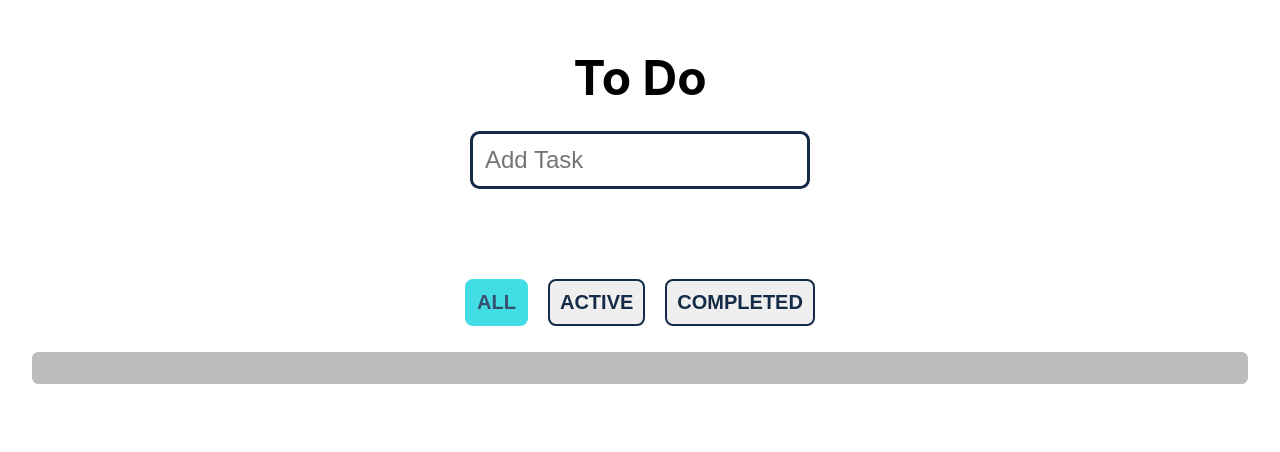
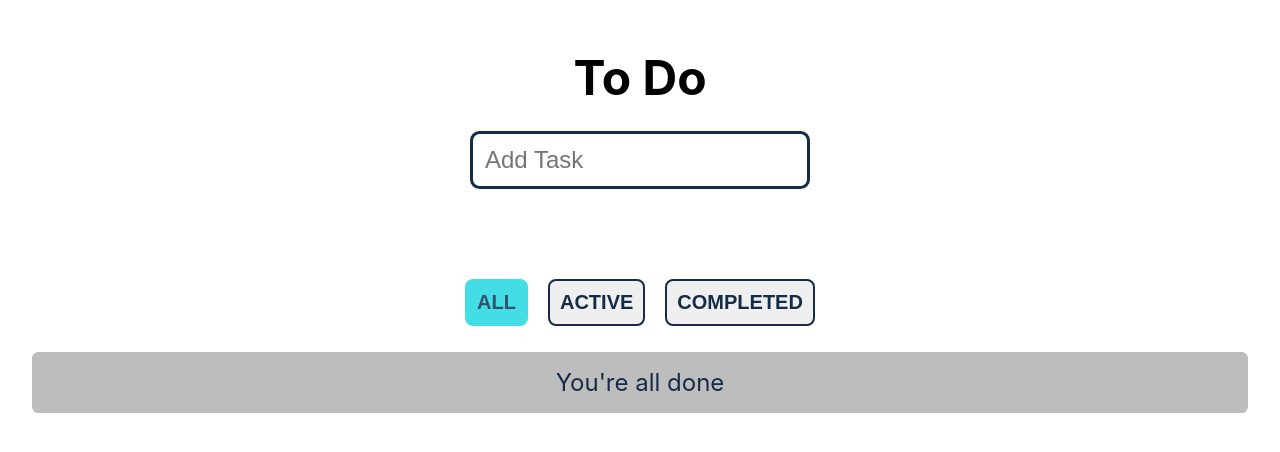
Before and after one commit to M-Hafez22/To-Do-App, a React (Create React App) app: page / in a window 1280 px wide. Shown: the top 452 px of the page. Built offline with nearby package versions, Linux system fonts and the light colour scheme.

Commit message:
Add a message when the list is empty

```diff
--- a/src/components/TodosList.js
+++ b/src/components/TodosList.js
@@ -12,6 +12,7 @@ export default function TodosList(){
     // Get filtered list
     const visiableItems = fliterListItem(filter, todos);
 
+
     const todosList = visiableItems.map(todo => (
       <TodoItem
         key={todo.id}
@@ -21,10 +22,14 @@ export default function TodosList(){
         deleteItem={() => dispatch({ type: 'DELETE', id: todo.id })}
       />
     ));
+
+    const message = "You're all done";
   return(
     <div className="list-section">
       <ul className='todoList'>
-        {todosList}
+        {todosList.length
+          ? todosList
+          : <p className='message'>{message}</p> }
       </ul>
     </div>
   )
--- a/src/styles/_todolist.scss
+++ b/src/styles/_todolist.scss
@@ -6,7 +6,6 @@
   background: darken($bgColor,20);
   padding: 1em 0.5em;
   margin: 1em 0.5em;
-
 
   & .todoItem{
     margin: 0.3em;
@@ -41,6 +40,11 @@
       transition:  all 350ms ease-in-out;
     }
   }
+
+  & .message{
+    font-size: 1.5em;
+    color: $mainColor;
+  }
 }
 
 
```
